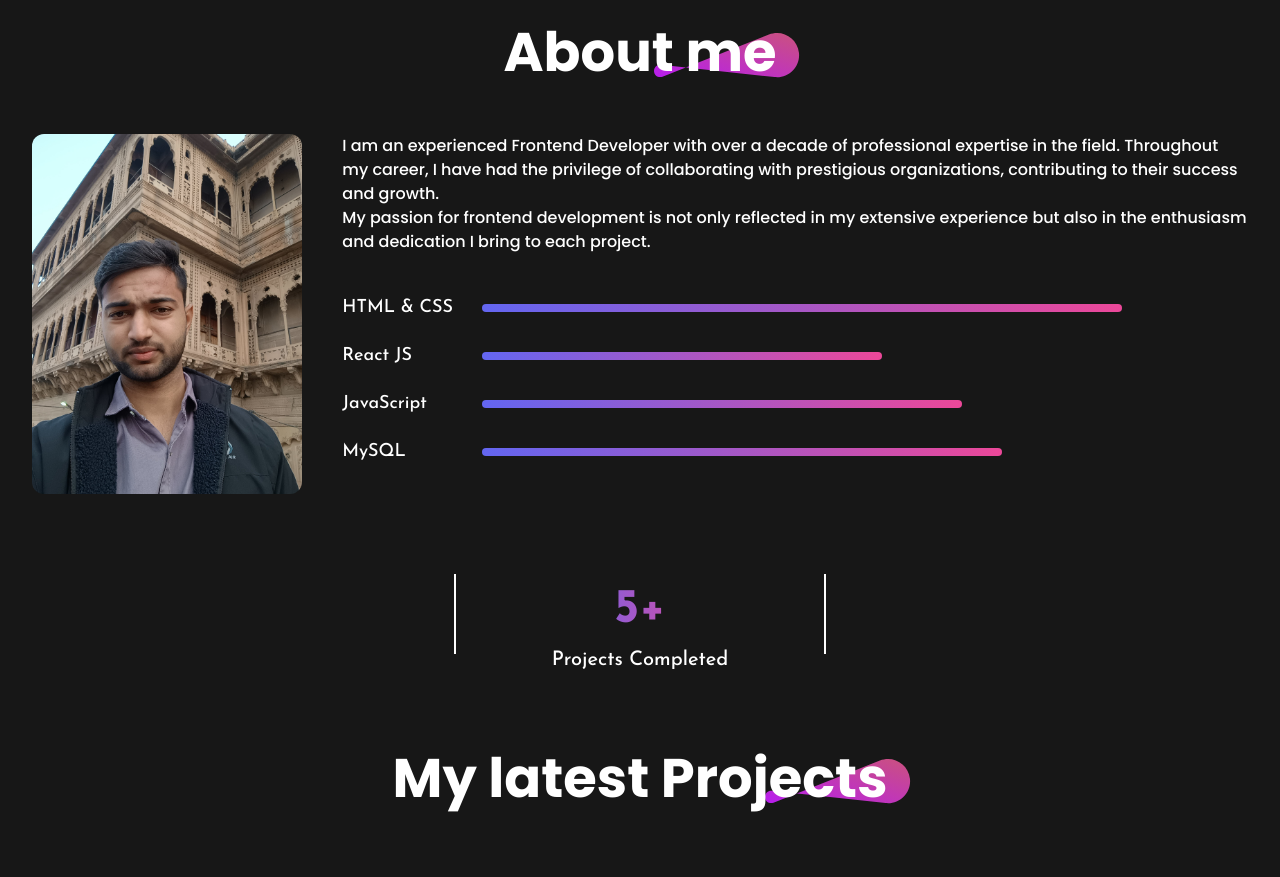
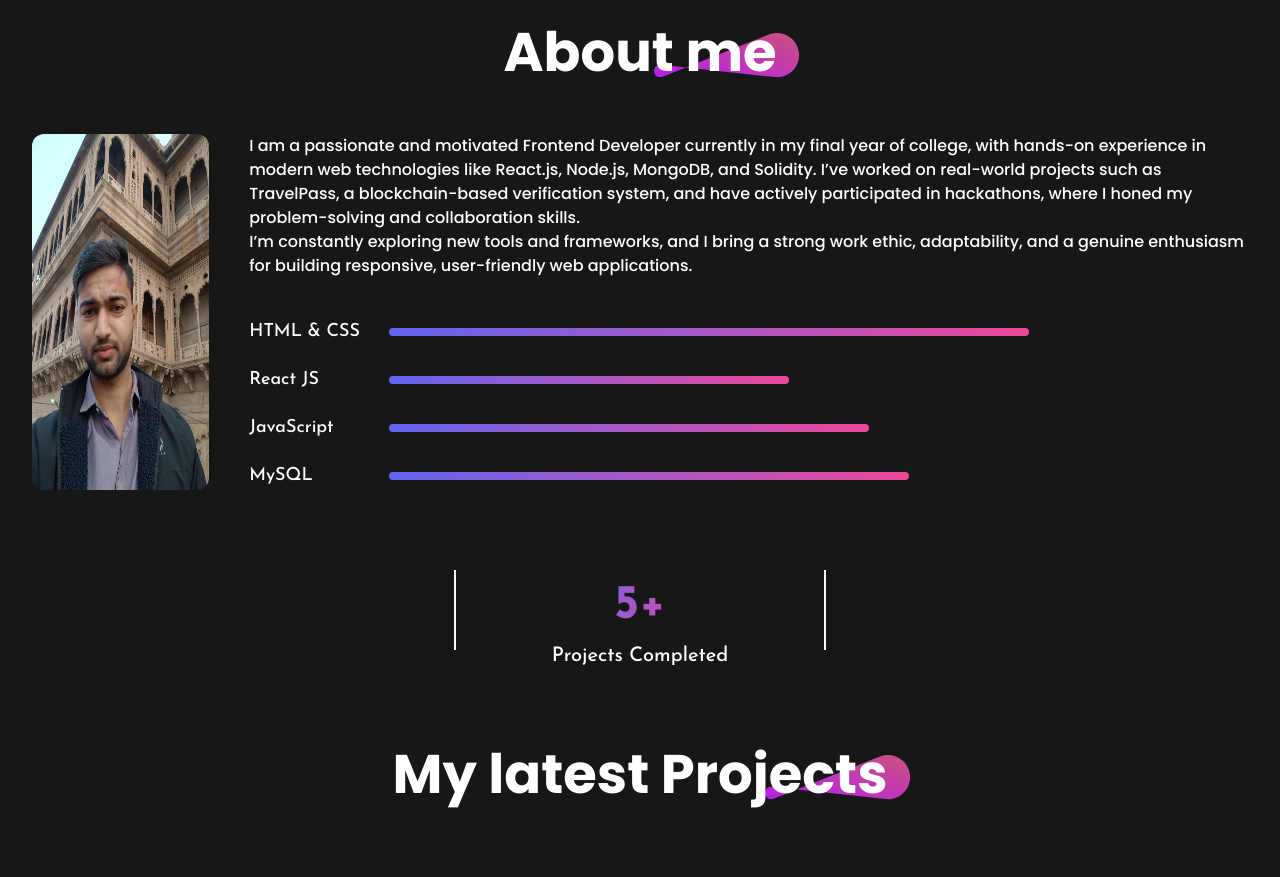
Before and after one commit to Nikhilsirvi9/MyPortfolio, a React (Vite) app: page / in a window 1280 px wide. Shown: the part 920-1797 px from the top of the page. Built offline with nearby package versions, Linux system fonts and the light colour scheme.

Commit message:
updated bio

```diff
--- a/src/components/About.jsx
+++ b/src/components/About.jsx
@@ -22,10 +22,10 @@ const About = () => {
           <div className="flex flex-col gap-10">
             <div className="font-medium">
               <p className="font-popping text-sm md:text-base">
-                I am an experienced Frontend Developer with over a decade of professional expertise in the field. Throughout my career, I have had the privilege of collaborating with prestigious organizations, contributing to their success and growth.
+              I am a passionate and motivated Frontend Developer currently in my final year of college, with hands-on experience in modern web technologies like React.js, Node.js, MongoDB, and Solidity. I’ve worked on real-world projects such as TravelPass, a blockchain-based verification system, and have actively participated in hackathons, where I honed my problem-solving and collaboration skills.
               </p>
               <p className="font-popping text-sm md:text-base">
-                My passion for frontend development is not only reflected in my extensive experience but also in the enthusiasm and dedication I bring to each project.
+              I’m constantly exploring new tools and frameworks, and I bring a strong work ethic, adaptability, and a genuine enthusiasm for building responsive, user-friendly web applications.
               </p>
             </div>
 
```
